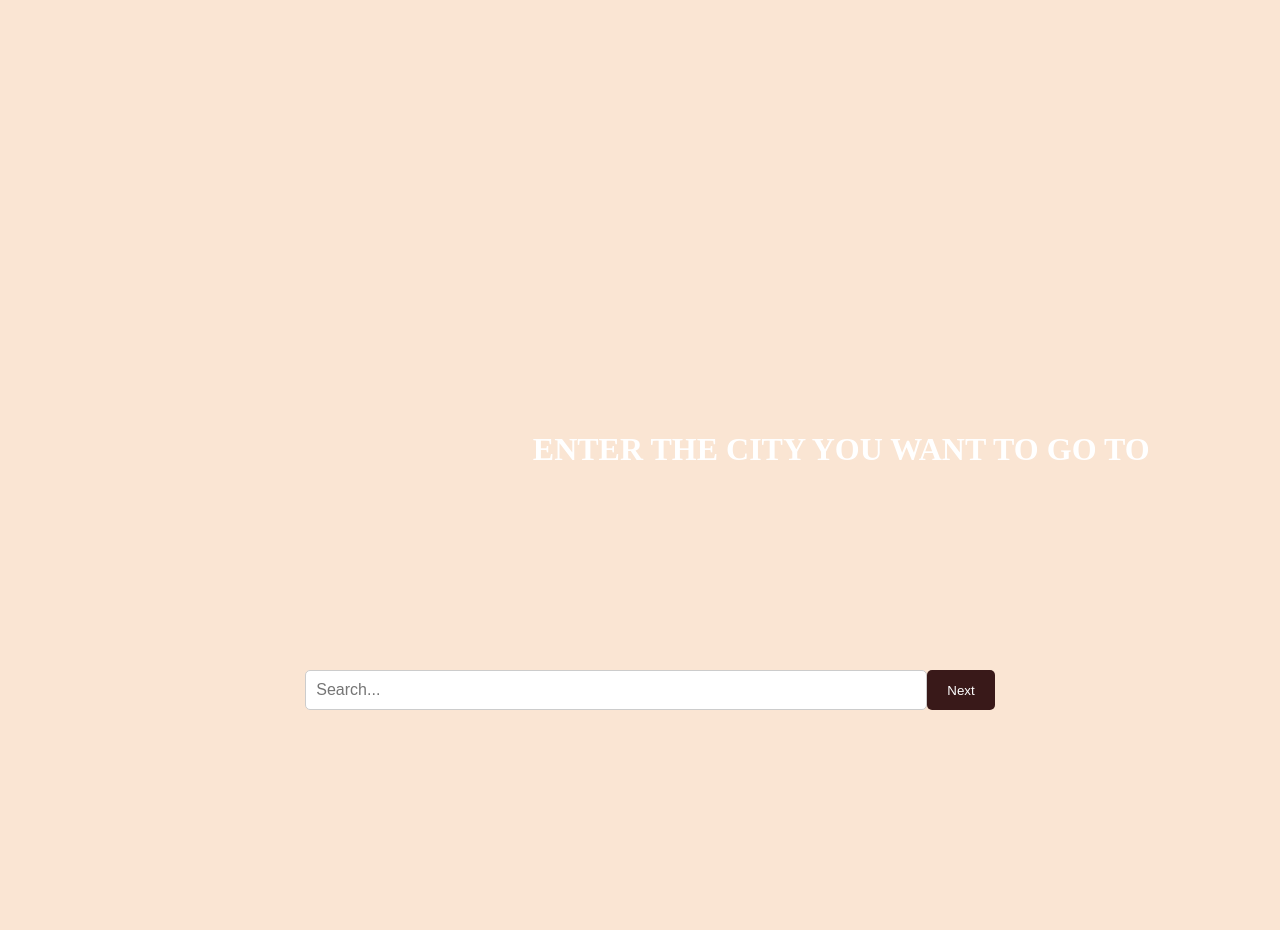
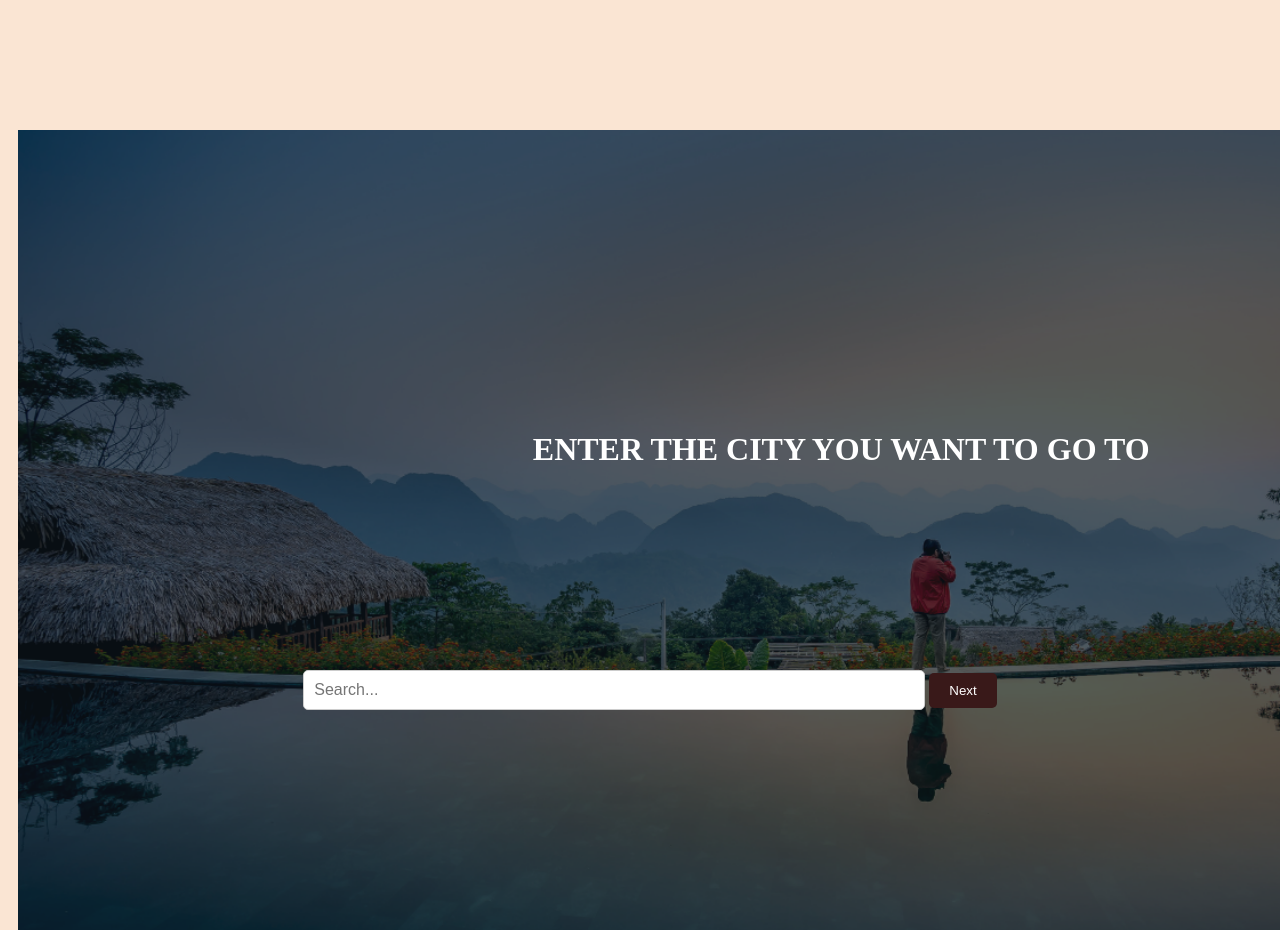
Before and after one commit to tahsinas25/VacaRecommender, a plain HTML site: page Frontend/index.html in a window 1280 px wide. Shown: the part 980-1910 px from the top of the page. Drawn offline with Linux system fonts and the light colour scheme.

Commit message:
Fronted Updated

```diff
--- a/Frontend/index.html
+++ b/Frontend/index.html
@@ -38,7 +38,7 @@ body {
  background-size: cover;
 }
 .background-2 {
-  background-image: url('image3.jpg');
+  background-image: url('image3.png');
   background-repeat: no-repeat;
   background-size: cover; /* Adjust the image size to cover the entire element */
   height: 100vh;
@@ -96,9 +96,11 @@ body {
 			<h1>ENTER THE CITY YOU WANT TO GO TO</h1>
 		  </div>
 	<div class="search-container">
-        <input type="text" class="search-box" placeholder="Search...">
-        <button class="search-btn">Next</button>
-    </div>
+		<form action="search" method="get">
+				<input id="description" name="city" type="text" class="search-box" placeholder="Search...">
+				<button type="submit" class="search-btn">Next</button>
+		</form>
+	</div>
 		</form>
 	</body>
 </html>
```
Also changed, not shown: Frontend/image2.png (renamed from Frontend/image2.jpg).
